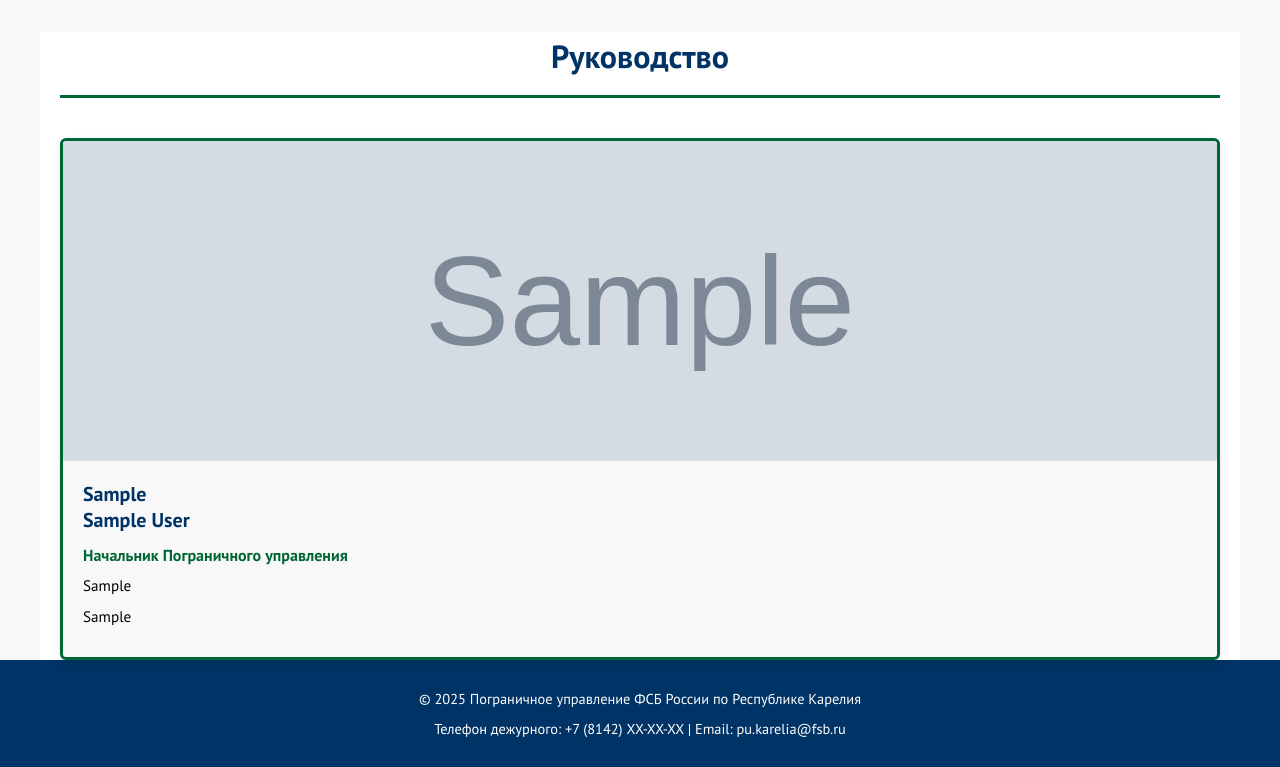
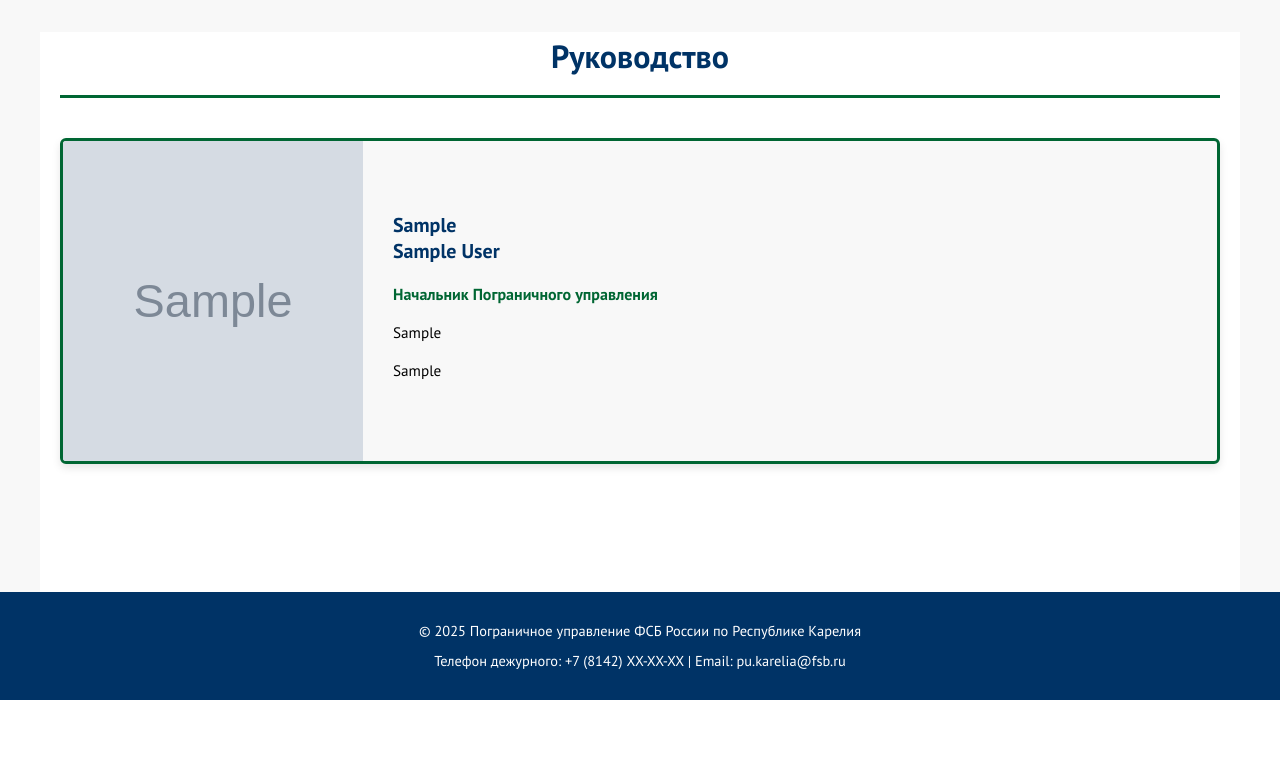
Before and after one commit to Tlos205/border_serv, a Django app: page /leadership/ in a window 1280 px wide. Shown: the part 250-1017 px from the top of the page. After the commit the page ends 950 px from the top, so only its background shows below. Run offline with Django 5.2, Linux system fonts and the light colour scheme; tables that the repository leaves empty hold one stand-in row (values such as "Sample post"); grey boxes marked "Sample" are stand-in pictures; some libraries are stand-ins or nearby versions.

```diff
--- a/border_service/static/css/style.css
+++ b/border_service/static/css/style.css
@@ -282,6 +282,47 @@ main {
     color: #003366;
     line-height: 1.3;
 }
+
+
+
+/* ___мои экспиривенты___*/
+.chief-container {
+    display: flex;
+    align-items: stretch;
+    min-height: 320px;
+}
+
+.chief-container img {
+    width: 300px;
+    height: auto;
+    object-fit: cover;
+    flex-shrink: 0;
+}
+
+.chief-container .leader-info {
+    flex-grow: 1;
+    padding: 30px;
+    display: flex;
+    flex-direction: column;
+    justify-content: center;
+}
+@media (max-width: 768px) {
+    .chief-container {
+        display: block; /* Возвращаем блочную структуру */
+    }
+
+    .chief-container img {
+        width: 100%;
+        height: 320px; /* Как в оригинале */
+    }
+
+    .chief-container .leader-info {
+        padding: 20px; /* Как в оригинале */
+    }
+}
+/* ___мои экспиривенты___*/
+
+
 
 .position {
     font-weight: bold;
--- a/border_service/static/js/accessibility.js
+++ b/border_service/static/js/accessibility.js
@@ -51,3 +51,22 @@ document.addEventListener('DOMContentLoaded', function () {
         document.body.classList.add('font-' + savedSize);
     }
 });
+
+
+function toggleNews(link) {
+    const newsItem = link.closest('.news-item');
+    const excerpt  = newsItem.querySelector('.news-excerpt');
+    const full     = newsItem.querySelector('.news-full');
+
+    if (full.style.display === 'block') {
+        // сейчас открыт полный → сворачиваем
+        full.style.display = 'none';
+        excerpt.style.display = 'block';
+        link.textContent = 'Читать полностью →';
+    } else {
+        // сейчас свёрнут → разворачиваем
+        full.style.display = 'block';
+        excerpt.style.display = 'none';
+        link.textContent = 'Свернуть ←';
+    }
+}
--- a/border_service/templates/index.html
+++ b/border_service/templates/index.html
@@ -35,8 +35,8 @@
     <ul class="news-list">
       {% for item in news_list %}
       <li>
-        <span class="date">{{ item.pub_date|date:"d.m.Y" }}</span> — {{
-        item.title }}
+        <span class="date">{{ item.pub_date|date:"d.m.Y" }}</span> —
+        {{ item.title }}
       </li>
       {% empty %}
       <li>Новостей пока нет</li>
--- a/border_service/templates/leadership.html
+++ b/border_service/templates/leadership.html
@@ -1,28 +1,28 @@
 {% extends "base.html" %}
 {% load static %}
-
-{% block title %}
-Руководство — Пограничное управление ФСБ России
-по Республике Карелия
+{% block title %} Руководство —
+Пограничное управление ФСБ России по Республике Карелия
 {% endblock %}
 
 {% block content %}
+
 <h1 class="page-title">Руководство</h1>
 
 <div class="leadership-grid">
 
   {% if chief %}
   <div class="leader-card chief">
+    <div class="chief-container">
       <img src="{{ chief.photo.url }}" alt="{{ chief.full_name }}" />
       <div class="leader-info">
         <h3>{{ chief.rank }}<br />{{ chief.full_name }}</h3>
         <p class="position">{{ chief.get_position_display }}</p>
         {% if chief.years_service %}
         <p class="years">{{ chief.years_service }}</p>
-      {% endif %}
-      {% if chief.awards %}
+        {% endif %} {% if chief.awards %}
         <p class="awards">{{ chief.awards|safe }}</p>
         {% endif %}
+      </div>
     </div>
   </div>
   {% endif %}
```
Also changed, not shown: border_service/mainapp/templatetags/truncate_html.py (added, +22 -0 lines), border_service/templates/presscenter.html (+38 -7 lines), border_service/mainapp/templatetags/__init__.py (added). Lines whose indentation alone changed are shown as unchanged.
